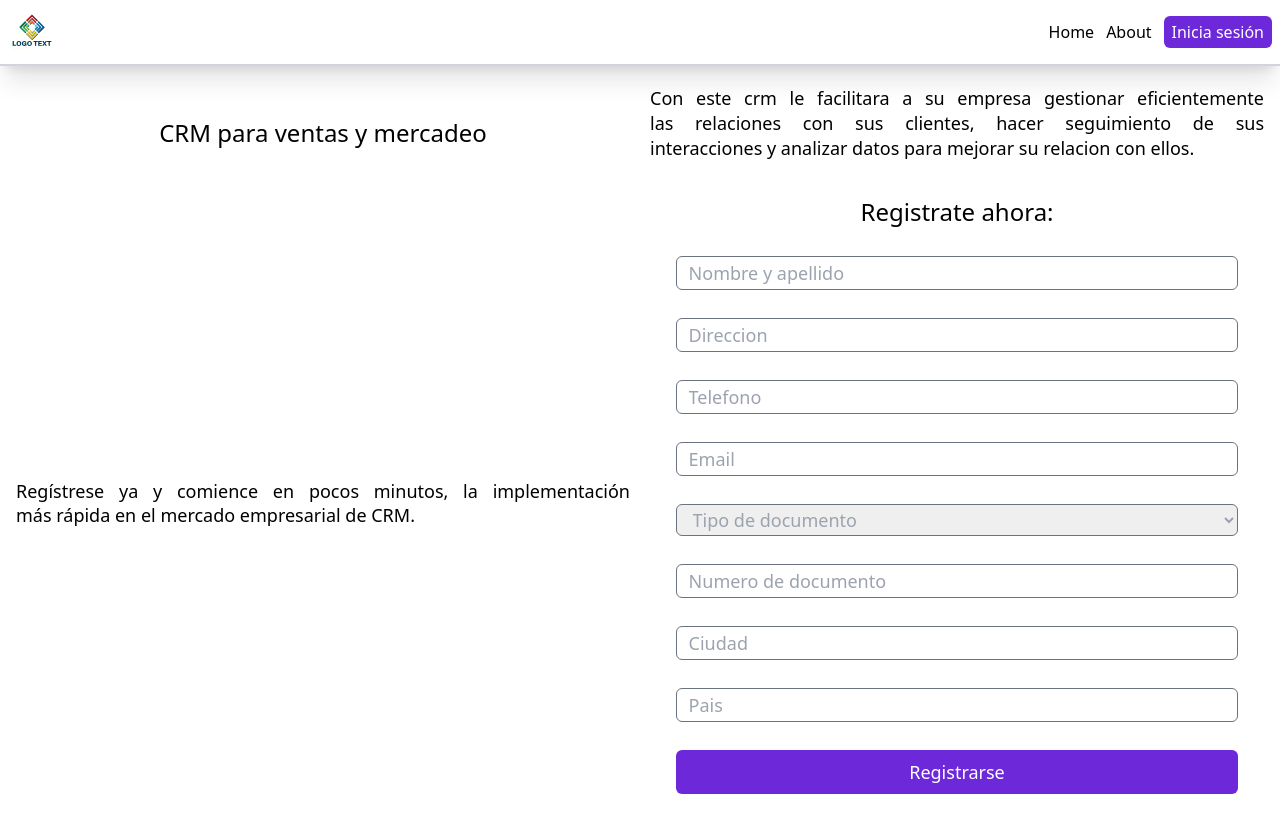
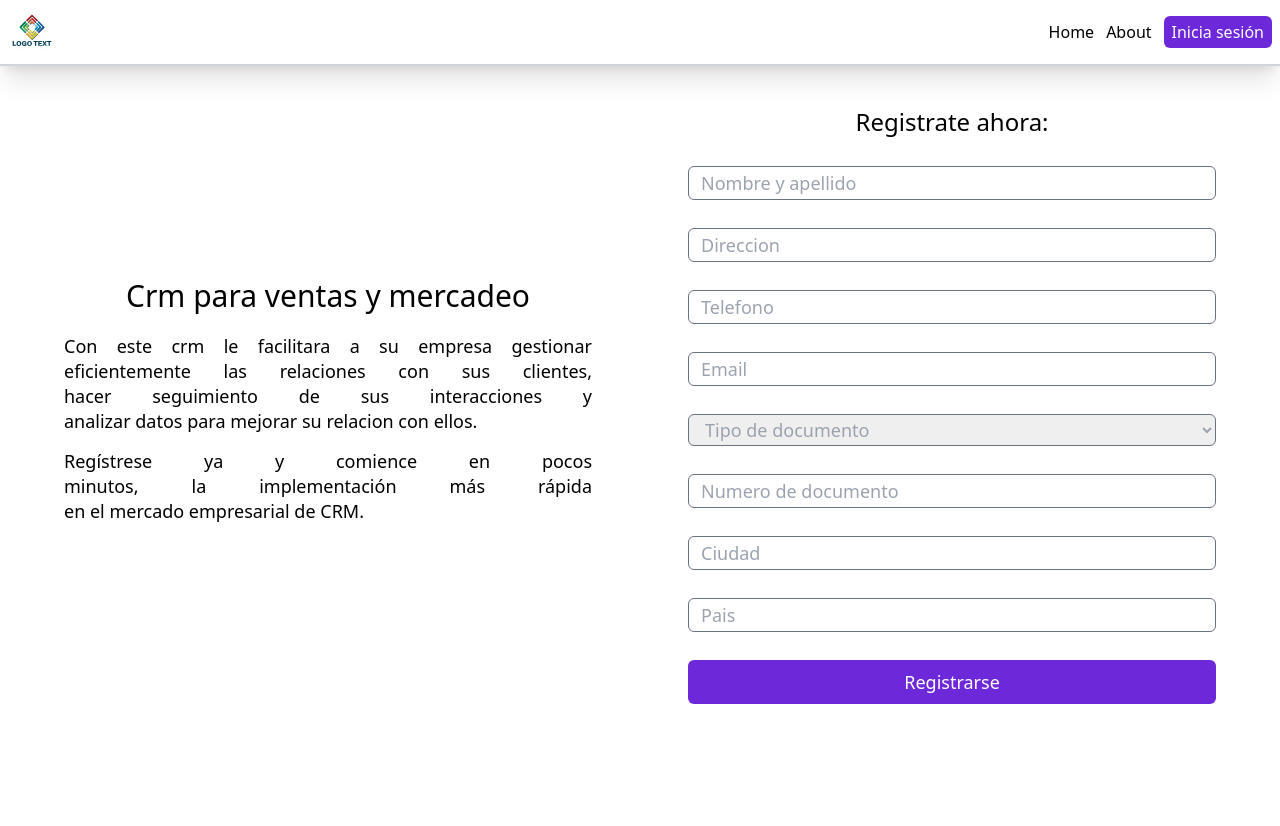
Before and after one commit to mandresblac/proyectoCrm, an Angular app: page / in a window 1280 px wide. After the commit the page ends 800 px from the top, so only its background shows below. Built offline with nearby package versions, Linux system fonts and the light colour scheme.

Commit message:
commit 6

```diff
--- a/src/app/auth/login/login.component.html
+++ b/src/app/auth/login/login.component.html
@@ -8,19 +8,19 @@
     <h1 class="text-2xl font-semibold">Log in</h1>
     <input
       type="email"
-      class="placeholder:text-slate-400 block bg-white w-full border border-slate-300 rounded-md py-2 pl-9 pr-3 shadow-sm focus:outline-none focus:border-sky-500 focus:ring-sky-500 focus:ring-1"
+      class="text-lg w-full outline-none border border-gray-500 rounded-md pl-3 py-0.5 focus:ring-blue-500 focus:border-blue-500 focus:bg-blue-50"
       placeholder="Email Address"
     />
     <input
       type="password"
       placeholder="Password"
-      class="placeholder:text-slate-400 block bg-white w-full border border-slate-300 rounded-md py-2 pl-9 pr-3 shadow-sm focus:outline-none focus:border-sky-500 focus:ring-sky-500 focus:ring-1"
+      class="text-lg w-full outline-none border border-gray-500 rounded-md pl-3 py-0.5 focus:ring-blue-500 focus:border-blue-500 focus:bg-blue-50"
     />
 
     <input
       type="submit"
       value="Log in"
-      class="mr-2 bg-blue-700 text-white px-24 py-3 rounded-md hover:bg-purple-800"
+      class="text-lg w-full bg-violet-700 py-2 mb-4 rounded-md hover:bg-purple-800 text-white text-center cursor-pointer font-medium"
     />
   </form>
 </div>
--- a/src/app/components/sign-up/sign-up.component.html
+++ b/src/app/components/sign-up/sign-up.component.html
@@ -1,35 +1,35 @@
 <form
   action=""
-  class="my-4 w-full flex flex-col justify-center items-center gap-7"
+  class="my-4 w-full flex flex-col justify-center items-center gap-7 sm:mt-10"
 >
   <h2 class="text-2xl">Registrate ahora:</h2>
 
   <input
-    class="text-lg w-11/12 outline-none border border-gray-500 rounded-md pl-3 py-0.5 focus:ring-blue-500 focus:border-blue-500 focus:bg-blue-50"
+    class="text-lg w-full outline-none border border-gray-500 rounded-md pl-3 py-0.5 focus:ring-blue-500 focus:border-blue-500 focus:bg-blue-50"
     type="text"
     placeholder="Nombre y apellido"
   />
 
   <input
-    class="text-lg w-11/12 outline-none border border-gray-500 rounded-md pl-3 py-0.5 focus:ring-blue-500 focus:border-blue-500 focus:bg-blue-50"
+    class="text-lg w-full outline-none border border-gray-500 rounded-md pl-3 py-0.5 focus:ring-blue-500 focus:border-blue-500 focus:bg-blue-50"
     type="text"
     placeholder="Direccion"
   />
 
   <input
-    class="text-lg w-11/12 outline-none border border-gray-500 rounded-md pl-3 py-0.5 focus:ring-blue-500 focus:border-blue-500 focus:bg-blue-50"
+    class="text-lg w-full outline-none border border-gray-500 rounded-md pl-3 py-0.5 focus:ring-blue-500 focus:border-blue-500 focus:bg-blue-50"
     type="text"
     placeholder="Telefono"
   />
 
   <input
-    class="text-lg w-11/12 outline-none border border-gray-500 rounded-md pl-3 py-0.5 focus:ring-blue-500 focus:border-blue-500 focus:bg-blue-50"
+    class="text-lg w-full outline-none border border-gray-500 rounded-md pl-3 py-0.5 focus:ring-blue-500 focus:border-blue-500 focus:bg-blue-50"
     type="email"
     placeholder="Email"
   />
 
   <select
-    class="text-gray-400 text-lg w-11/12 outline-none border border-gray-500 rounded-md pl-3 py-0.5 focus:ring-blue-500 focus:border-blue-500 focus:bg-blue-50"
+    class="text-gray-400 text-lg w-full outline-none border border-gray-500 rounded-md pl-3 py-0.5 focus:ring-blue-500 focus:border-blue-500 focus:bg-blue-50"
     name="document-type"
     id="dt"
   >
@@ -42,25 +42,25 @@
   </select>
 
   <input
-    class="text-lg w-11/12 outline-none border border-gray-500 rounded-md pl-3 py-0.5 focus:ring-blue-500 focus:border-blue-500 focus:bg-blue-50"
+    class="text-lg w-full outline-none border border-gray-500 rounded-md pl-3 py-0.5 focus:ring-blue-500 focus:border-blue-500 focus:bg-blue-50"
     type="text"
     placeholder="Numero de documento"
   />
 
   <input
-    class="text-lg w-11/12 outline-none border border-gray-500 rounded-md pl-3 py-0.5 focus:ring-blue-500 focus:border-blue-500 focus:bg-blue-50"
+    class="text-lg w-full outline-none border border-gray-500 rounded-md pl-3 py-0.5 focus:ring-blue-500 focus:border-blue-500 focus:bg-blue-50"
     type="text"
     placeholder="Ciudad"
   />
 
   <input
-    class="text-lg w-11/12 outline-none border border-gray-500 rounded-md pl-3 py-0.5 focus:ring-blue-500 focus:border-blue-500 focus:bg-blue-50"
+    class="text-lg w-full outline-none border border-gray-500 rounded-md pl-3 py-0.5 focus:ring-blue-500 focus:border-blue-500 focus:bg-blue-50"
     type="text"
     placeholder="Pais"
   />
 
   <input
-    class="text-lg w-11/12 bg-violet-700 py-2 mb-4 rounded-md hover:bg-purple-800 text-white text-center cursor-pointer font-medium"
+    class="text-lg w-full bg-violet-700 py-2 mb-4 rounded-md hover:bg-purple-800 text-white text-center cursor-pointer font-medium"
     type="submit"
     value="Registrarse"
   />
--- a/src/app/pages/inicio/inicio.component.html
+++ b/src/app/pages/inicio/inicio.component.html
@@ -1,18 +1,26 @@
 <div
-  class="w-full h-full flex flex-col justify-center items-center px-4 sm:grid sm:grid-cols-2 sm:place-items-center gap-5"
+  class="w-full h-full flex flex-col justify-center items-center px-5 gap-5 sm:flex-row sm:px-16 sm:gap-x-24"
 >
-  <h1 class="mt-10 text-balance text-2xl text-center font-medium">
-    CRM para ventas y mercadeo
+  <div
+    class="w-full sm:w-1/2 sm:flex sm:flex-col sm:items-center sm:justify-start"
+  >
+    <h1
+      class="mt-10 text-balance text-2xl text-center font-medium sm:mt-0 sm:text-3xl sm:text-left"
+    >
+      Crm para ventas y mercadeo
     </h1>
 
     <p class="mt-5 text-balance text-justify text-lg leading-snug">
       Con este <span class="font-medium">crm</span> le facilitara a su empresa
-    gestionar eficientemente las relaciones con sus clientes, hacer seguimiento
-    de sus interacciones y analizar datos para mejorar su relacion con ellos.
+      gestionar eficientemente las relaciones con sus clientes, hacer
+      seguimiento de sus interacciones y analizar datos para mejorar su relacion
+      con ellos.
     </p>
-  <p class="text-balance text-justify text-lg leading-snug">
+    <p class="text-balance text-justify text-lg leading-snug mt-4">
       Regístrese ya y comience en pocos minutos, la implementación más rápida en
       el mercado empresarial de CRM.
     </p>
-  <app-sign-up class="w-full" />
   </div>
+
+  <app-sign-up class="w-full sm:w-1/2" />
+</div>
```
Lines whose indentation alone changed are shown as unchanged.
